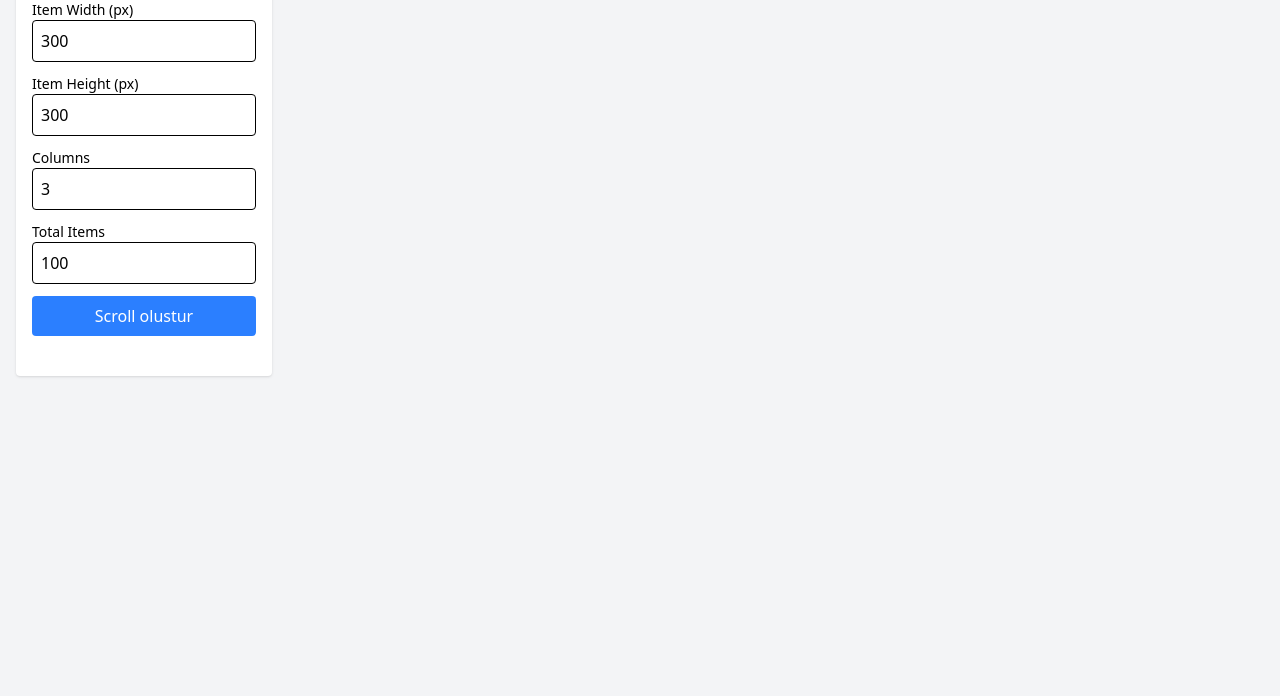
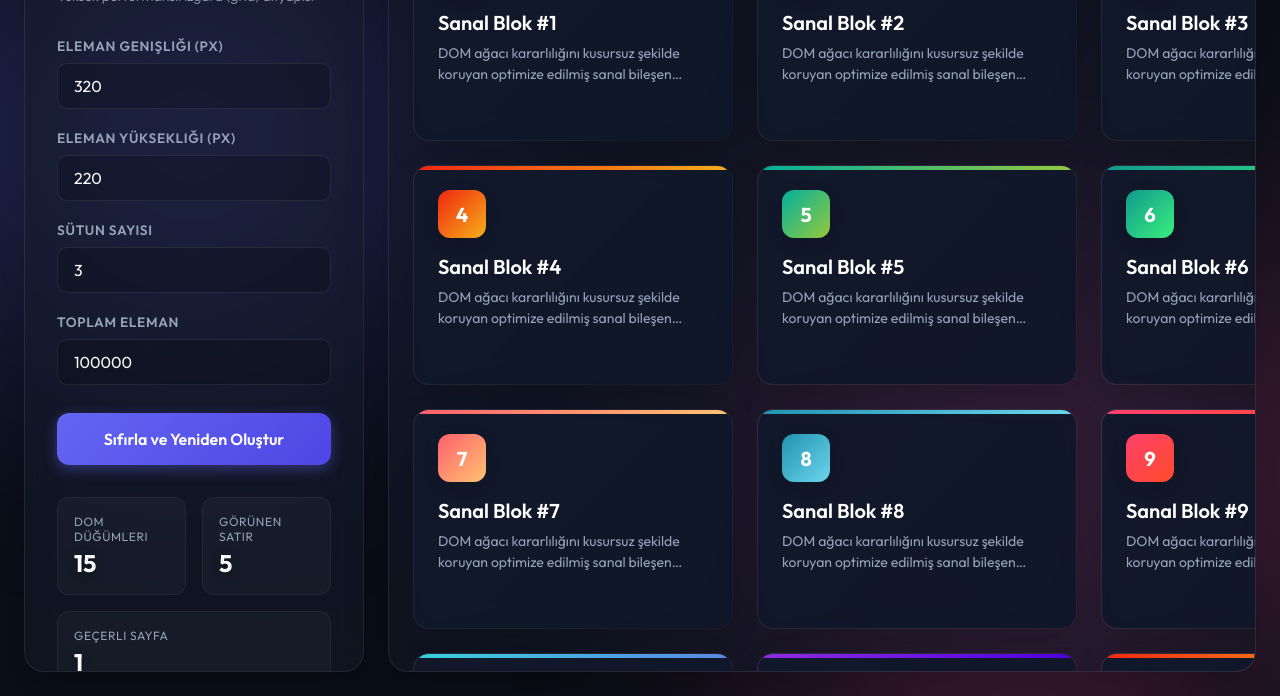
Before and after one commit to MesutYilmazJS/virtual-scroll, a plain HTML site: page index.html in a window 1280 px wide. Shown: the part 104-800 px from the top of the page. Drawn offline with nearby package versions, Linux system fonts and the light colour scheme.

Commit message:
virtual uı / ux guncelleme

```diff
--- a/index.html
+++ b/index.html
@@ -3,119 +3,119 @@
   <head>
     <meta charset="UTF-8" />
     <meta name="viewport" content="width=device-width, initial-scale=1.0" />
-    <title>Virtual Scroll</title>
-    <script src="https://cdn.jsdelivr.net/npm/@tailwindcss/browser@4"></script>
-    <script type="text/javascript" src="index.js"></script>
+    <title>Sanal Kaydırma (Premium)</title>
+    <!-- Modern Typography -->
+    <link rel="preconnect" href="https://fonts.googleapis.com">
+    <link rel="preconnect" href="https://fonts.gstatic.com" crossorigin>
+    <link href="https://fonts.googleapis.com/css2?family=Outfit:wght@300;400;600;700&display=swap" rel="stylesheet">
+    <!-- Premium Styles -->
+    <link rel="stylesheet" href="style.css" />
   </head>
-  <style>
-    #container {
-      width: 300px;
-      height: 500px;
-      overflow-y: auto;
-      position: relative;
-    }
-    .item {
-      position: absolute;
-      width: 100%;
-      height: 50px;
-      margin: 5px 0;
-      background: #f0f0f0;
-      display: flex;
-      align-items: center;
-      justify-content: center;
-    }
-    #spacer {
-      height: 6000px; /* Toplam veri uzunluğu (100 * 60) */
-    }
-  </style>
-  <body class="bg-gray-100 h-screen flex items-start p-4 gap-4">
-    <!-- Sol Kısım: Form -->
-    <div class="bg-white shadow p-4 rounded w-64 space-y-3">
-        <i>Grid & Liste Scroll</i>
-      <h1 class="text-2xl font-bold mb-4">Virtual Scroll </h1>
-        <div>
-          <label class="block text-sm font-medium">Item Width (px)</label>
-          <input
-            type="number"
-            id="itemWidth"
-            value="300"
-            class="border rounded w-full p-2"
-            required
-          />
+  <body>
+    <!-- Abstract Background -->
+    <div class="bg-shape shape-1"></div>
+    <div class="bg-shape shape-2"></div>
+
+    <main class="app-layout">
+      <!-- Sidebar / Settings -->
+      <aside class="sidebar glass-panel">
+        <header class="sidebar-header">
+          <div class="logo">
+            <svg viewBox="0 0 24 24" fill="none" stroke="currentColor" stroke-width="2" stroke-linecap="round" stroke-linejoin="round">
+              <rect x="3" y="3" width="18" height="18" rx="2" ry="2"></rect>
+              <line x1="3" y1="9" x2="21" y2="9"></line>
+              <line x1="9" y1="21" x2="9" y2="9"></line>
+            </svg>
+            <h1>Sanal Kaydırma</h1>
           </div>
-        <div>
-          <label class="block text-sm font-medium">Item Height (px)</label>
-          <input
-            type="number"
-            id="itemHeight"
-            value="300"
-            class="border rounded w-full p-2"
-            required
-          />
+          <p class="subtitle">Yüksek performanslı ızgara (grid) altyapısı</p>
+        </header>
+
+        <form id="config-form" class="controls">
+          <div class="input-group">
+            <label for="itemWidth">Eleman Genişliği (px)</label>
+            <input type="number" id="itemWidth" value="320" required />
           </div>
-        <div>
-          <label class="block text-sm font-medium">Columns</label>
-          <input
-            type="number"
-            id="columns"
-            maxlength="15"
-            value="3"
-            class="border rounded w-full p-2"
-            required
-          />
+          <div class="input-group">
+            <label for="itemHeight">Eleman Yüksekliği (px)</label>
+            <input type="number" id="itemHeight" value="220" required />
           </div>
-        <div>
-          <label class="block text-sm font-medium">Total Items</label>
-          <input
-            type="number"
-            id="totalItems"
-            value="100"
-            class="border rounded w-full p-2"
-            required
-          />
+          <div class="input-group">
+            <label for="columns">Sütun Sayısı</label>
+            <input type="number" id="columns" value="3" required />
           </div>
-        <button id="submit_btn"
-          type="submit"
-          class="bg-blue-500 text-white px-4 py-2 rounded w-full"
-        >
-          Scroll olustur
+          <div class="input-group">
+            <label for="totalItems">Toplam Eleman</label>
+            <input type="number" id="totalItems" value="100000" required />
+          </div>
+          <button id="submit_btn" type="submit" class="btn-primary">
+            <span>Izgara Oluştur</span>
           </button>
-    <div id="visible_div"></div>
-    <div id="visible_col"></div>
-    <div id="page_number"></div>
-    <div id="info"></div>
+        </form>
+
+        <div class="stats-container">
+          <div class="stat-box">
+            <span class="stat-label">DOM Düğümleri</span>
+            <span class="stat-value" id="visible_div">0</span>
           </div>
+          <div class="stat-box">
+            <span class="stat-label">Görünen Satır</span>
+            <span class="stat-value" id="visible_col">0</span>
+          </div>
+          <div class="stat-box">
+            <span class="stat-label">Geçerli Sayfa</span>
+            <span class="stat-value" id="page_number">0</span>
+          </div>
+        </div>
+      </aside>
 
-    <!-- Sağ Kısım: Scroll Container -->
-    <div id="container" class="">
+      <!-- Scroll Viewport -->
+      <section class="scroll-section">
+        <div id="container" class="scroll-container glass-panel">
           <div id="spacer"></div>
         </div>
+      </section>
+    </main>
 
+    <script src="index.js"></script>
     <script>
       const spacer = document.getElementById("spacer");
       const container = document.getElementById("container");
+      const submitBtn = document.getElementById("submit_btn");
 
-      document.querySelectorAll('#submit_btn')[0].addEventListener("click", (e) => {
+      submitBtn.addEventListener("click", (e) => {
         e.preventDefault();
+
+        // If grid exists, clean up and reset
+        if (window.grid) {
+          container.querySelectorAll(".item").forEach(el => el.remove());
+          container.scrollTo(0, 0); // Reset scroll position
+        }
+
         const itemWidth = parseInt(document.getElementById("itemWidth").value);
         const itemHeight = parseInt(document.getElementById("itemHeight").value);
         const columns = parseInt(document.getElementById("columns").value);
         const totalItems = parseInt(document.getElementById("totalItems").value);
-        const totalRows = Math.ceil(totalItems / columns);
-        container.style.width = itemWidth * columns + "px";
-        spacer.style.height = totalRows * (itemHeight + 10) + "px";
+
+        // Initialize the new VirtualGrid
         window.grid = new VirtualGrid({
           containerId: "container",
-          containerWidth: itemHeight * columns + 10,
-          containerHeight: 750,
+          containerWidth: container.clientWidth,
+          containerHeight: container.clientHeight,
           itemWidth: itemWidth,
           itemHeight: itemHeight,
           columns: columns,
-          totalItems:totalItems,
-          gap: 10,
+          totalItems: totalItems,
+          gap: 24, // Consistent spacing
         });
-        document.querySelectorAll('#submit_btn')[0].textContent = 'Yeni Olustur';
 
+        // Change button text
+        submitBtn.querySelector('span').textContent = 'Sıfırla ve Yeniden Oluştur';
+      });
+
+      // Auto-trigger on load
+      window.addEventListener('DOMContentLoaded', () => {
+        submitBtn.click();
       });
     </script>
   </body>
--- a/index.js
+++ b/index.js
@@ -1,12 +1,13 @@
 class VirtualGrid {
     constructor(options) {
         this.containerId = options.containerId;
+        // Container dimensions
         this.containerWidth = options.containerWidth;
         this.containerHeight = options.containerHeight;
         this.itemWidth = options.itemWidth;
         this.itemHeight = options.itemHeight;
         this.columns = options.columns;
-        this.gap = options.gap;
+        this.gap = options.gap || 20;
 
         this.totalItems = options.totalItems;
         this.cache = {};
@@ -16,35 +17,59 @@ class VirtualGrid {
         this.spacer = this.container.querySelector("#spacer");
 
         this.startIndex = 0;
-        document
-            .querySelectorAll("#submit_btn")[0]
-            .addEventListener("click", (e) => {
-                location.reload();
-            });
-        document.querySelectorAll("#itemWidth")[0].disabled = true;
-        document.querySelectorAll("#itemHeight")[0].disabled = true;
-        document.querySelectorAll("#columns")[0].disabled = true;
-        document.querySelectorAll("#totalItems")[0].disabled = true;
+
+        // Remove old scroll listeners to prevent duplicate event loops upon reset
+        if (this.container._scrollHandler) {
+            this.container.removeEventListener("scroll", this.container._scrollHandler);
+        }
+
         this.init();
+
+        // Handle window resize dynamically to maintain container constraints
+        window.addEventListener('resize', this.debounce(() => {
+            if (this.container.clientWidth !== this.containerWidth ||
+                this.container.clientHeight !== this.containerHeight) {
+                this.containerWidth = this.container.clientWidth;
+                this.containerHeight = this.container.clientHeight;
+                this.recalculateLayout();
+                this.renderItems();
+            }
+        }, 150));
+    }
+
+    debounce(func, wait) {
+        let timeout;
+        return function executedFunction(...args) {
+            const later = () => {
+                clearTimeout(timeout);
+                func(...args);
+            };
+            clearTimeout(timeout);
+            timeout = setTimeout(later, wait);
+        };
+    }
+
+    recalculateLayout() {
+        // Calculate visible items dynamically based on exact viewport size
+        this.visibleRows = Math.ceil(this.containerHeight / (this.itemHeight + this.gap)) + 1;
+        this.visibleCount = this.visibleRows * this.columns;
+
+        // Calculate total spacer height to stretch the scrollbar correctly
+        const totalRows = Math.ceil(this.totalItems / this.columns);
+        this.spacer.style.height = `${Math.max(0, totalRows * (this.itemHeight + this.gap))}px`;
+
+        // Center the grid inside the container horizontally if enough space, else stick to left
+        const totalRowWidth = this.columns * this.itemWidth + (this.columns - 1) * this.gap;
+        this.offsetX = Math.max(24, (this.containerWidth - totalRowWidth) / 2);
     }
 
     init() {
-        this.container.style.width = `${this.containerWidth}px`;
-        this.container.style.height = `${this.containerHeight}px`;
+        this.recalculateLayout();
+        this.renderItems();
 
-        this.visibleRows =
-            Math.ceil(this.containerHeight / (this.itemHeight + this.gap)) + 1;
-        this.visibleCount = this.visibleRows * this.columns;
-
-        const totalRows = Math.ceil(this.totalItems / this.columns);
-        this.spacer.style.height = `${totalRows * (this.itemHeight + this.gap)}px`;
-
-        const totalRowWidth =
-            this.columns * this.itemWidth + (this.columns - 1) * this.gap;
-        this.offsetX = Math.max(0, (this.containerWidth - totalRowWidth) / 2);
-
-        this.renderItems();
-        this.container.addEventListener("scroll", () => this.onScroll());
+        // Attach scroll listener safely
+        this.container._scrollHandler = () => this.onScroll();
+        this.container.addEventListener("scroll", this.container._scrollHandler);
     }
 
     async ensureData(start, count) {
@@ -55,58 +80,73 @@ class VirtualGrid {
             }
         }
 
+        // Only fetch missing items efficiently instead of recreating massive arrays
         if (this.missingIndexes.length > 0) {
-            const blockStart = this.missingIndexes[0];
-            const result = Array.from(
-                { length: this.totalItems },
-                (_, i) => `Item ${i + 1}`
-            );
-
-            result.forEach((item, idx) => {
-                this.cache[blockStart + idx] = item;
-            });
+            // Simulated fetch/data preparation
+            for (let i = 0; i < this.missingIndexes.length; i++) {
+                const index = this.missingIndexes[i];
+                this.cache[index] = `Sanal Blok #${index + 1}`;
+            }
         }
     }
 
     async renderItems() {
         this.fetching = true;
         await this.ensureData(this.startIndex, this.visibleCount);
+
+        // Rapidly remove currently visible node DOM items
         this.container.querySelectorAll(".item").forEach((el) => el.remove());
 
         const fragment = document.createDocumentFragment();
-        const colors = [
-            "#e74c3c",
-            "#3498db",
-            "#2ecc71",
-            "#f1c40f",
-            "#9b59b6",
-            "#e67e22",
+
+        // Premium color palettes for the generic cards
+        const palettes = [
+            { start: "#ff416c", end: "#ff4b2b" },
+            { start: "#36D1DC", end: "#5B86E5" },
+            { start: "#8E2DE2", end: "#4A00E0" },
+            { start: "#f12711", end: "#f5af19" },
+            { start: "#00b09b", end: "#96c93d" },
+            { start: "#11998e", end: "#38ef7d" },
+            { start: "#FF5F6D", end: "#FFC371" },
+            { start: "#2193b0", end: "#6dd5ed" }
         ];
 
-        for (
-            let i = this.startIndex;
-            i < Math.min(this.startIndex + this.visibleCount, this.totalItems);
-            i++
-        ) {
+        const endIndex = Math.min(this.startIndex + this.visibleCount, this.totalItems);
+        for (let i = this.startIndex; i < endIndex; i++) {
             const data = this.cache[i];
             const div = document.createElement("div");
             div.className = "item";
             div.style.width = `${this.itemWidth}px`;
             div.style.height = `${this.itemHeight}px`;
-            div.style.top = `${Math.floor(i / this.columns) * (this.itemHeight + this.gap)
-                }px`;
-            div.style.left = `${this.offsetX + (i % this.columns) * (this.itemWidth + this.gap)
-                }px`;
-            div.style.backgroundColor = colors[(this.startIndex + i) % colors.length];
-            div.innerHTML = `<h3>${data}</h3>`;
+            // Calculate absolute position based on exact grid logic
+            div.style.top = `${Math.floor(i / this.columns) * (this.itemHeight + this.gap)}px`;
+            div.style.left = `${this.offsetX + (i % this.columns) * (this.itemWidth + this.gap)}px`;
+
+            const palette = palettes[i % palettes.length];
+
+            div.innerHTML = `
+                <div class="item-inner">
+                    <div class="item-decor" style="background: linear-gradient(90deg, ${palette.start}, ${palette.end})"></div>
+                    <div class="item-icon" style="background: linear-gradient(135deg, ${palette.start}, ${palette.end})">
+                      ${(i % 100) + 1}
+                    </div>
+                    <div class="item-title">${data}</div>
+                    <div class="item-desc">DOM ağacı kararlılığını kusursuz şekilde koruyan optimize edilmiş sanal bileşen aktarımı.</div>
+                </div>
+            `;
             fragment.appendChild(div);
         }
 
         this.container.appendChild(fragment);
-        document.querySelectorAll('#visible_col')[0].innerHTML= `<i>Görülen Sütün : ${this.visibleRows} <i>`
-        document.querySelectorAll('#visible_div')[0].innerHTML= `<i>Görülen div sayısı : ${this.visibleCount} <i>`
-        document.querySelectorAll('#page_number')[0].innerHTML= `<i>Sayfa sayısı : ${this.startIndex+1}<i>`
-        document.querySelectorAll('#info')[0].innerHTML= `<h7>Detaylı bilgi : F12 -> grid </h7>`
+
+        // Update Interactive View Statistics efficiently
+        const elVisibleCol = document.getElementById('visible_col');
+        const elVisibleDiv = document.getElementById('visible_div');
+        const elPageNumber = document.getElementById('page_number');
+
+        if (elVisibleCol) elVisibleCol.innerText = this.visibleRows;
+        if (elVisibleDiv) elVisibleDiv.innerText = endIndex - this.startIndex;
+        if (elPageNumber) elPageNumber.innerText = Math.floor(this.startIndex / this.columns) + 1;
 
         this.fetching = false;
     }
@@ -114,9 +154,12 @@ class VirtualGrid {
     async onScroll() {
         if (this.fetching) return;
         const scrollTop = this.container.scrollTop;
-        const newStartIndex =
-            Math.floor(scrollTop / (this.itemHeight + this.gap)) * this.columns;
-        if (newStartIndex !== this.startIndex) {
+
+        // Quantize start index to row block size
+        const newStartIndex = Math.floor(scrollTop / (this.itemHeight + this.gap)) * this.columns;
+
+        // Only trigger redraw if we have scrolled enough to warrant a new row appearing
+        if (newStartIndex !== this.startIndex && newStartIndex <= this.totalItems) {
             this.startIndex = newStartIndex;
             await this.renderItems();
         }
--- /dev/null
+++ b/style.css
@@ -0,0 +1,358 @@
+:root {
+  --bg-color: #0b0f19;
+  --panel-bg: rgba(20, 25, 40, 0.6);
+  --panel-border: rgba(255, 255, 255, 0.08);
+  --primary-color: #6366f1;
+  --primary-hover: #4f46e5;
+  --text-main: #f8fafc;
+  --text-muted: #94a3b8;
+  --input-bg: rgba(0, 0, 0, 0.2);
+
+  --font-family: 'Outfit', sans-serif;
+}
+
+* {
+  box-sizing: border-box;
+  margin: 0;
+  padding: 0;
+}
+
+body {
+  font-family: var(--font-family);
+  background-color: var(--bg-color);
+  color: var(--text-main);
+  min-height: 100vh;
+  overflow: hidden;
+  position: relative;
+}
+
+/* Background Shapes */
+.bg-shape {
+  position: fixed;
+  filter: blur(120px);
+  z-index: -1;
+  opacity: 0.6;
+}
+
+.shape-1 {
+  top: -10%;
+  left: -10%;
+  width: 50vw;
+  height: 50vw;
+  background: radial-gradient(circle, #6366f1 0%, transparent 70%);
+}
+
+.shape-2 {
+  bottom: -20%;
+  right: -10%;
+  width: 60vw;
+  height: 60vw;
+  background: radial-gradient(circle, #ec4899 0%, transparent 70%);
+}
+
+.app-layout {
+  display: flex;
+  height: 100vh;
+  padding: 1.5rem;
+  gap: 1.5rem;
+}
+
+/* Glassmorphism panel */
+.glass-panel {
+  background: var(--panel-bg);
+  backdrop-filter: blur(16px);
+  -webkit-backdrop-filter: blur(16px);
+  border: 1px solid var(--panel-border);
+  border-radius: 20px;
+  box-shadow: 0 20px 40px rgba(0, 0, 0, 0.3);
+}
+
+/* Sidebar */
+.sidebar {
+  width: 340px;
+  display: flex;
+  flex-direction: column;
+  padding: 2rem;
+  gap: 2rem;
+  flex-shrink: 0;
+  overflow-y: auto;
+}
+
+.sidebar::-webkit-scrollbar {
+  width: 4px;
+}
+.sidebar::-webkit-scrollbar-thumb {
+  background: rgba(255, 255, 255, 0.1);
+  border-radius: 4px;
+}
+
+.sidebar-header .logo {
+  display: flex;
+  align-items: center;
+  gap: 0.75rem;
+  margin-bottom: 0.25rem;
+}
+
+.logo svg {
+  width: 28px;
+  height: 28px;
+  color: var(--primary-color);
+}
+
+.logo h1 {
+  font-size: 1.5rem;
+  font-weight: 700;
+  letter-spacing: -0.02em;
+}
+
+.subtitle {
+  color: var(--text-muted);
+  font-size: 0.875rem;
+  font-weight: 300;
+}
+
+.controls {
+  display: flex;
+  flex-direction: column;
+  gap: 1.25rem;
+}
+
+.input-group {
+  display: flex;
+  flex-direction: column;
+  gap: 0.5rem;
+}
+
+.input-group label {
+  font-size: 0.85rem;
+  color: var(--text-muted);
+  font-weight: 600;
+  text-transform: uppercase;
+  letter-spacing: 0.05em;
+}
+
+.input-group input {
+  background: var(--input-bg);
+  border: 1px solid var(--panel-border);
+  color: var(--text-main);
+  padding: 0.75rem 1rem;
+  border-radius: 10px;
+  font-family: var(--font-family);
+  font-size: 1rem;
+  outline: none;
+  transition: all 0.2s ease;
+}
+
+.input-group input:focus {
+  border-color: var(--primary-color);
+  box-shadow: 0 0 0 2px rgba(99, 102, 241, 0.2);
+}
+
+.input-group input:disabled {
+  opacity: 0.5;
+  cursor: not-allowed;
+}
+
+.btn-primary {
+  background: linear-gradient(135deg, var(--primary-color), var(--primary-hover));
+  color: white;
+  border: none;
+  padding: 1rem;
+  border-radius: 12px;
+  font-size: 1rem;
+  font-weight: 600;
+  font-family: var(--font-family);
+  cursor: pointer;
+  transition: transform 0.2s cubic-bezier(0.4, 0, 0.2, 1), box-shadow 0.2s;
+  box-shadow: 0 4px 14px rgba(99, 102, 241, 0.4);
+  margin-top: 0.5rem;
+}
+
+.btn-primary:hover {
+  transform: translateY(-2px);
+  box-shadow: 0 6px 20px rgba(99, 102, 241, 0.6);
+}
+
+.btn-primary:active {
+  transform: translateY(0);
+}
+
+.stats-container {
+  display: grid;
+  grid-template-columns: 1fr 1fr;
+  gap: 1rem;
+  margin-top: auto;
+}
+
+.stat-box {
+  background: rgba(255, 255, 255, 0.03);
+  border: 1px solid rgba(255, 255, 255, 0.05);
+  border-radius: 12px;
+  padding: 1rem;
+  display: flex;
+  flex-direction: column;
+  gap: 0.25rem;
+  transition: all 0.2s;
+}
+
+.stat-box:hover {
+  background: rgba(255, 255, 255, 0.05);
+}
+
+.stat-box:last-child {
+  grid-column: span 2;
+}
+
+.stat-label {
+  font-size: 0.75rem;
+  color: var(--text-muted);
+  text-transform: uppercase;
+  letter-spacing: 0.05em;
+}
+
+.stat-value {
+  font-size: 1.5rem;
+  font-weight: 700;
+  color: var(--text-main);
+  text-shadow: 0 2px 10px rgba(0,0,0,0.5);
+}
+
+/* Scroll Area */
+.scroll-section {
+  flex: 1;
+  display: flex;
+  flex-direction: column;
+  min-width: 0;
+  position: relative;
+}
+
+.scroll-container {
+  width: 100%;
+  height: 100%;
+  overflow-y: auto;
+  overflow-x: auto;
+  position: relative;
+  scroll-behavior: smooth;
+  will-change: transform;
+}
+
+/* Custom Scrollbar for container */
+.scroll-container::-webkit-scrollbar {
+  width: 12px;
+  height: 12px;
+}
+
+.scroll-container::-webkit-scrollbar-track {
+  background: rgba(0, 0, 0, 0.15);
+  border-radius: 10px;
+  margin: 10px 0;
+}
+
+.scroll-container::-webkit-scrollbar-thumb {
+  background: rgba(255, 255, 255, 0.2);
+  border-radius: 10px;
+  border: 3px solid transparent;
+  background-clip: padding-box;
+}
+
+.scroll-container::-webkit-scrollbar-thumb:hover {
+  background-color: rgba(255, 255, 255, 0.35);
+}
+
+#spacer {
+  width: 1px;
+}
+
+/* Virtual Grid Items */
+.item {
+  position: absolute;
+  border-radius: 16px;
+  padding: 1px; /* border thickness */
+  background: linear-gradient(135deg, rgba(255,255,255,0.1), rgba(255,255,255,0.02));
+  transition: transform 0.25s cubic-bezier(0.4, 0, 0.2, 1);
+  box-shadow: 0 10px 30px rgba(0, 0, 0, 0.15);
+}
+
+/* Desktop hover effect only */
+@media (hover: hover) {
+  .item:hover {
+    transform: translateY(-6px) scale(1.02);
+    z-index: 10;
+    box-shadow: 0 20px 40px rgba(0, 0, 0, 0.4);
+  }
+}
+
+.item-inner {
+  background: rgba(15, 23, 42, 0.9);
+  backdrop-filter: blur(10px);
+  width: 100%;
+  height: 100%;
+  border-radius: 15px;
+  display: flex;
+  flex-direction: column;
+  padding: 1.5rem;
+  position: relative;
+  overflow: hidden;
+}
+
+/* Item colorful decor line */
+.item-decor {
+  position: absolute;
+  top: 0;
+  left: 0;
+  width: 100%;
+  height: 4px;
+}
+
+.item-icon {
+  width: 48px;
+  height: 48px;
+  border-radius: 12px;
+  display: flex;
+  align-items: center;
+  justify-content: center;
+  font-size: 1.25rem;
+  font-weight: 700;
+  margin-bottom: 1rem;
+  color: #fff;
+  box-shadow: 0 4px 15px rgba(0,0,0,0.2);
+}
+
+.item-title {
+  font-size: 1.25rem;
+  font-weight: 600;
+  margin-bottom: 0.5rem;
+  color: #fff;
+  white-space: nowrap;
+  overflow: hidden;
+  text-overflow: ellipsis;
+}
+
+.item-desc {
+  font-size: 0.875rem;
+  color: var(--text-muted);
+  line-height: 1.5;
+  display: -webkit-box;
+  -webkit-line-clamp: 2;
+  -webkit-box-orient: vertical;
+  overflow: hidden;
+}
+
+/* Responsive */
+@media (max-width: 768px) {
+  .app-layout {
+    flex-direction: column;
+    padding: 1rem;
+  }
+  .sidebar {
+    width: 100%;
+    max-height: 50vh;
+    padding: 1.5rem;
+  }
+  .stats-container {
+    grid-template-columns: 1fr 1fr 1fr;
+  }
+  .stat-box:last-child {
+    grid-column: span 1;
+  }
+}
```
Lines whose indentation alone changed are shown as unchanged.
